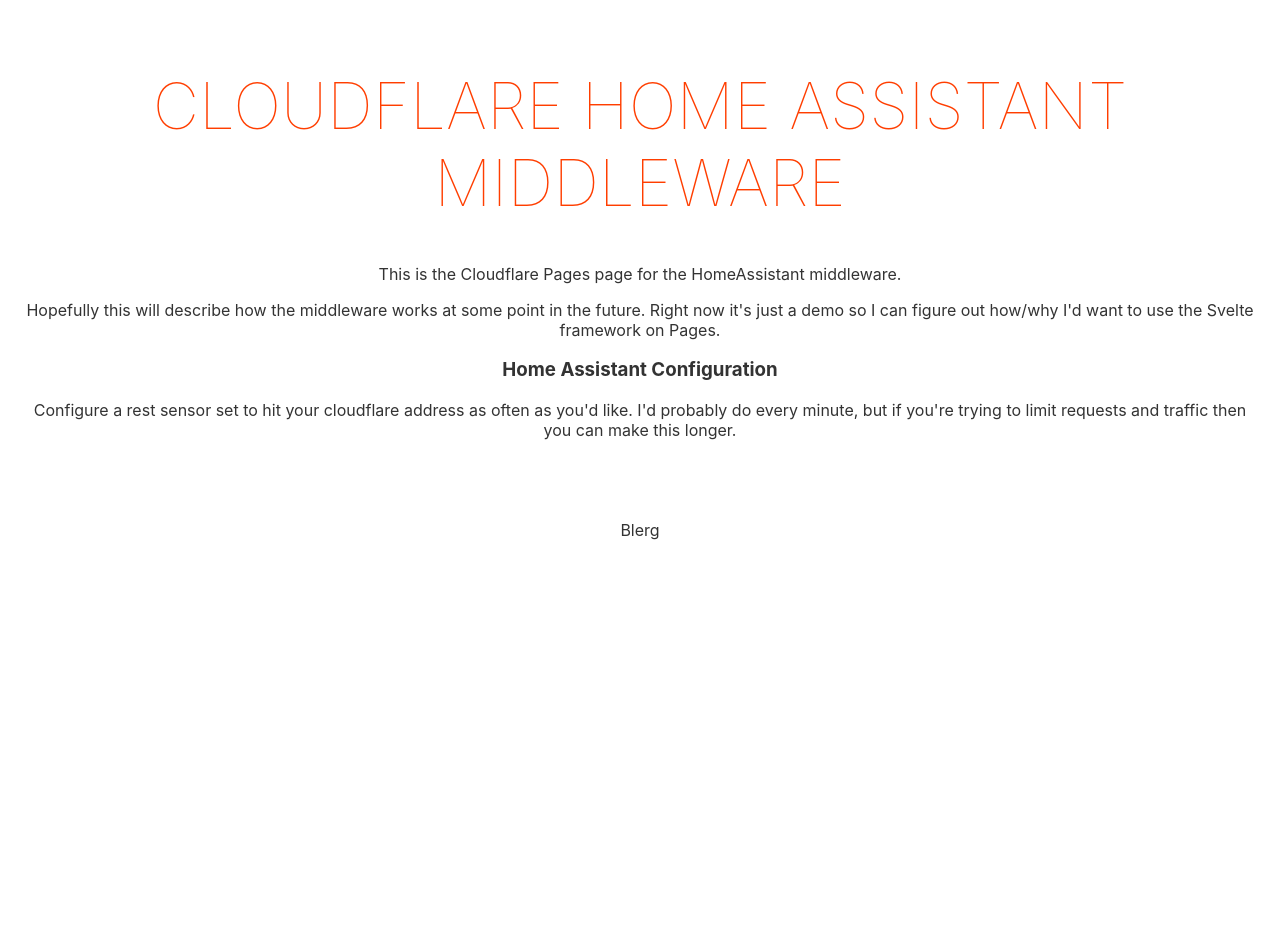
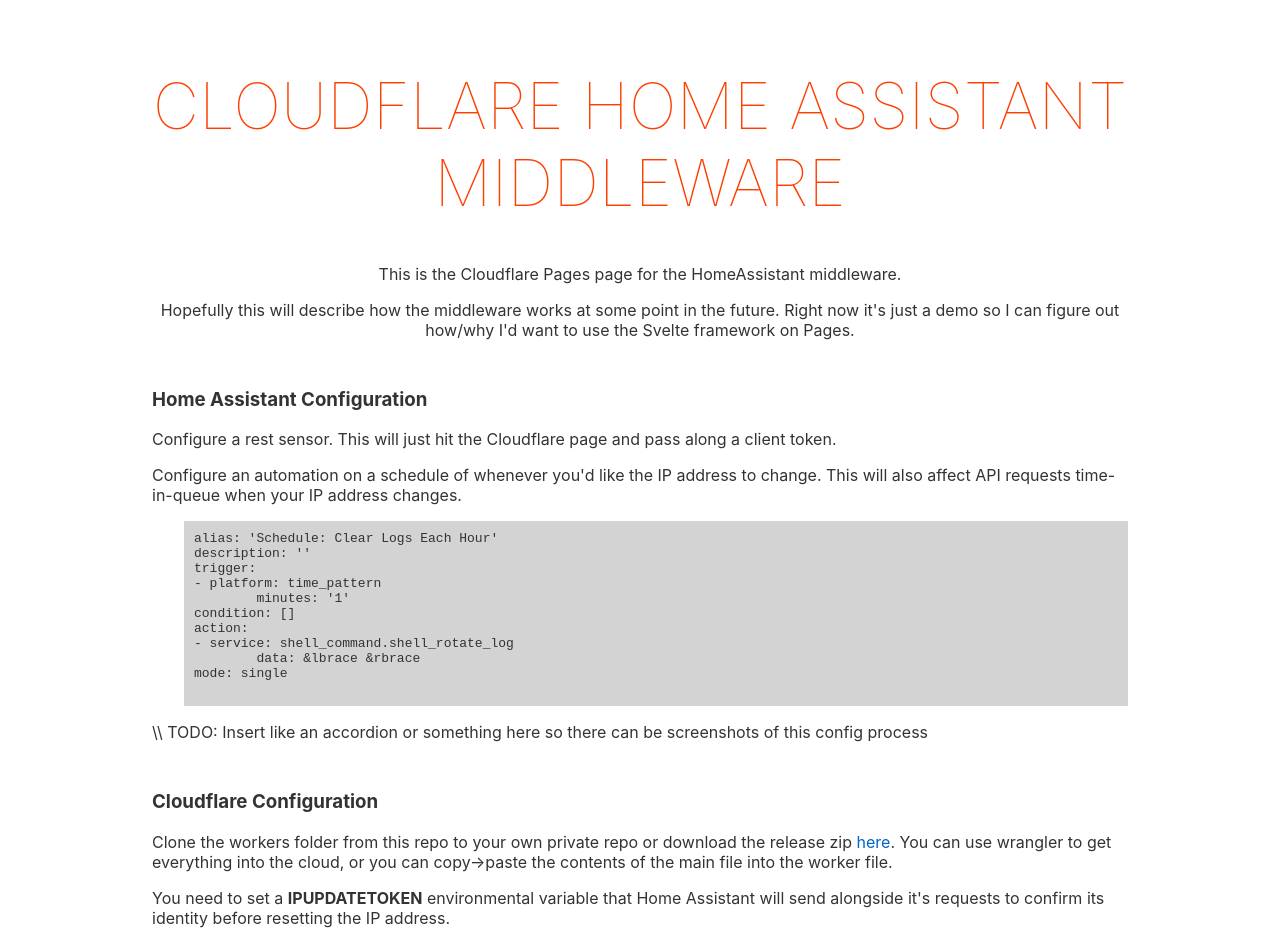
Before and after one commit to iktucker/cloudflare-ha-middleman, a Svelte app: page / in a window 1280 px wide. Shown: the top 945 px of the page. Before the commit the page ends 800 px from the top, so only its background shows below. Built offline with nearby package versions, Linux system fonts and the light colour scheme.

Commit message:
Updates pages homepage

```diff
--- a/src/App.svelte
+++ b/src/App.svelte
@@ -1,18 +1,52 @@
 <main>
+	<div class="container">
 		<h1>Cloudflare Home Assistant Middleware</h1>
 		<p>This is the Cloudflare Pages page for the HomeAssistant middleware.</p>
 		<p>
 			Hopefully this will describe how the middleware works at some point in the future. Right now it's just a demo so I can figure out how/why I'd want to use the Svelte framework on Pages.
 		</p>
+		<div class="section">
 			<h3>Home Assistant Configuration</h3>
 			<p>
-		Configure a rest sensor set to hit your cloudflare address as often as you'd like. I'd probably do every minute, but if you're trying to limit requests and traffic then you can make this longer.
+				Configure a rest sensor. This will just hit the Cloudflare page and pass along a client token.
 			</p>
-	<div style="padding: 3rem;">
 			<p>
-			Blerg
+				Configure an automation on a schedule of whenever you'd like the IP address to change. This will also affect API requests time-in-queue when your IP address changes.
+			</p>
+			<pre style="margin-left: 2rem; padding: 10px; background-color: lightgray;">
+alias: 'Schedule: Clear Logs Each Hour'
+description: ''
+trigger:
+- platform: time_pattern
+	minutes: '1'
+condition: []
+action:
+- service: shell_command.shell_rotate_log
+	data: &lbrace &rbrace
+mode: single
+			</pre>
+
+			<p>
+				\\ TODO: Insert like an accordion or something here so there can be screenshots of this config process
 			</p>
 		</div>
+		<div class="section">
+			<h3>Cloudflare Configuration</h3>
+			<p>
+				Clone the workers folder from this repo to your own private repo or download the release zip <a href="#">here</a>. You can use wrangler to get everything into the cloud, or you can copy->paste the contents of the main file into the worker file.
+			</p>
+			<p>
+				You need to set a <strong>IPUPDATETOKEN</strong> environmental variable that Home Assistant will send alongside it's requests to confirm its identity before resetting the IP address.
+			</p>
+			<p>
+			You'll also need to set the <strong>CLIENTTOKEN</strong> env variable, which will allow you to authenticate against the cloudflare API.
+			</p>
+			<p>
+				\\ TODO: Insert like an accordion or something here so there can be screenshots of this config process
+			</p>
+		</div>
+	</div>
+
 </main>
 
 <style>
@@ -21,6 +55,17 @@
 		padding: 1em;
 		max-width: 240px;
 		margin: 0 auto;
+	}
+
+	.container {
+		padding: 0vw 10vw;
+	}
+
+	.section {
+		text-align: left;
+		margin-top: 3rem;;
+		border: 1 px solid gray;
+		border-radius: 30px;
 	}
 
 	h1 {
```
Lines whose indentation alone changed are shown as unchanged.
